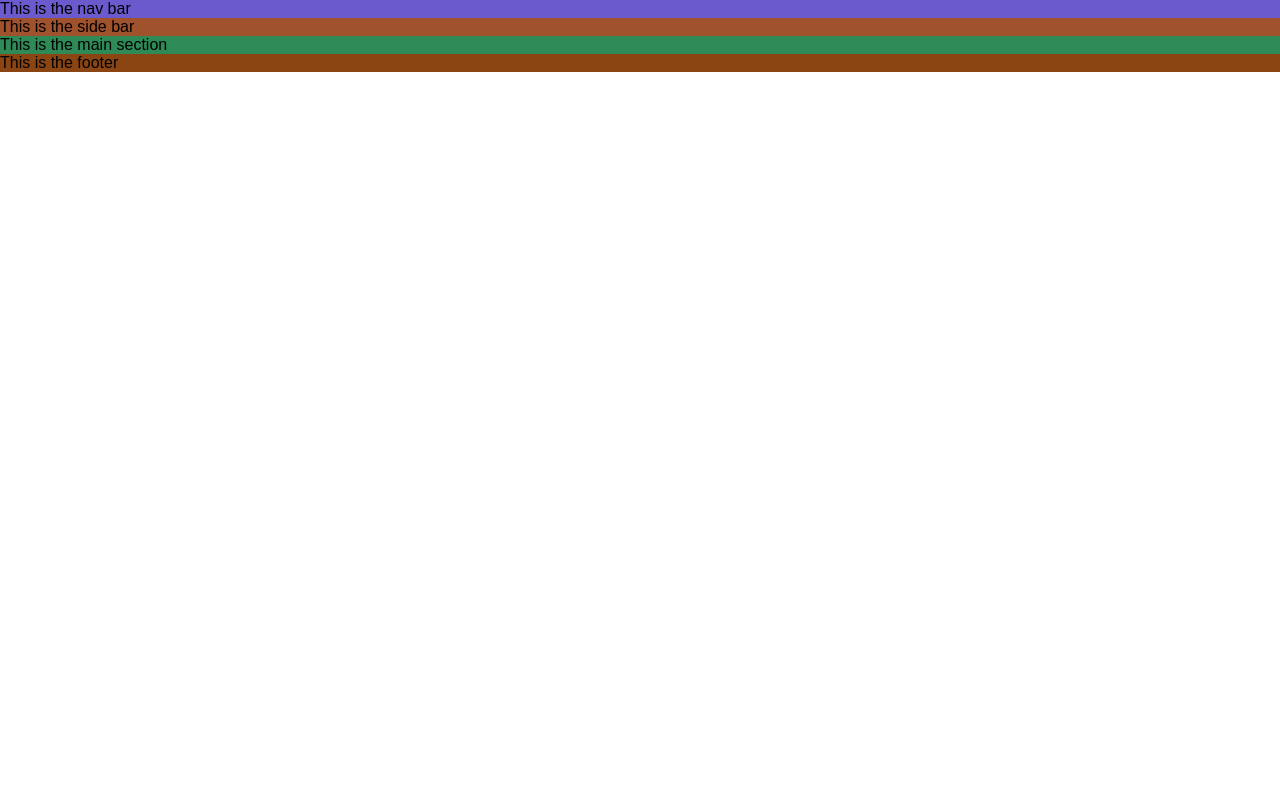
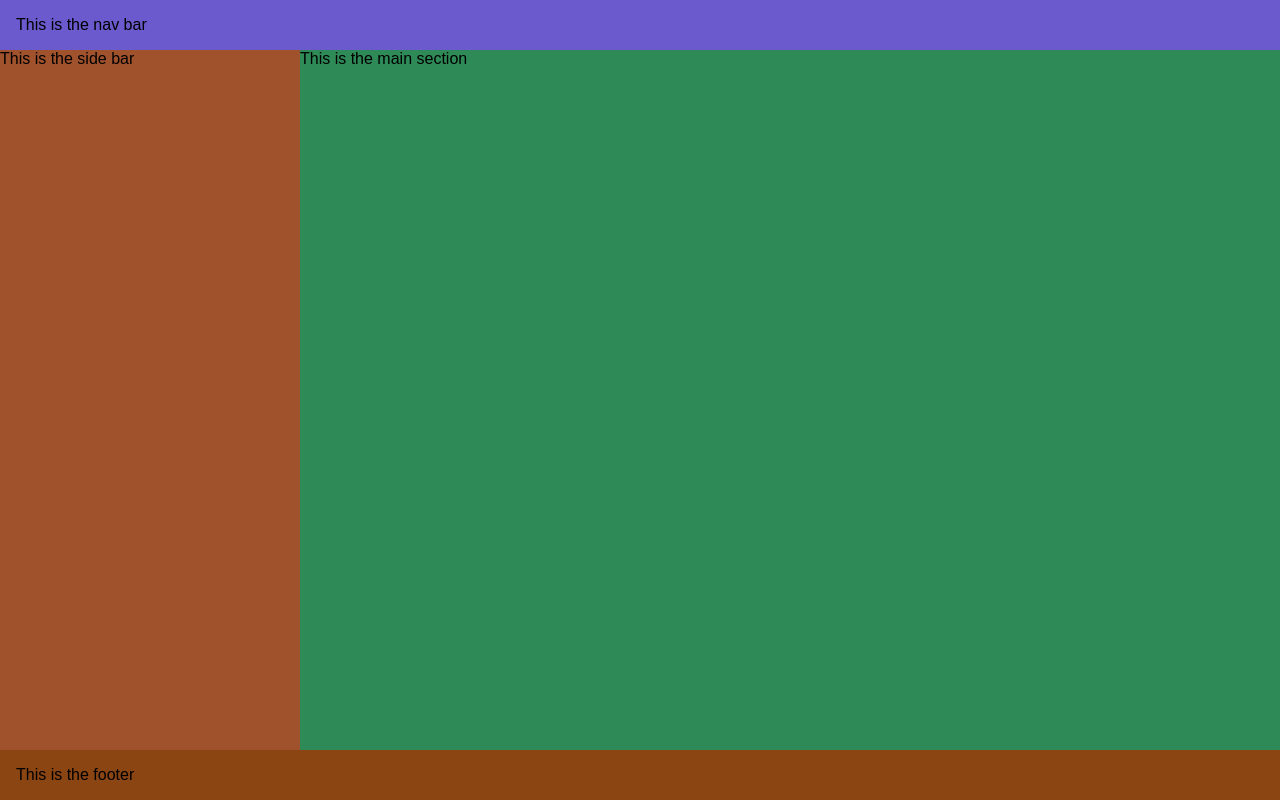
Before and after one commit to youcefabderrahim/CSS, a plain HTML site: page SideBar/index.html in a window 1280 px wide. Drawn offline with Linux system fonts and the light colour scheme.

Commit message:
Flex layout has been updated

```diff
--- a/SideBar/styles.css
+++ b/SideBar/styles.css
@@ -6,18 +6,32 @@
     font-family: "Poppins",sans-serif;
 }
 
+body {
+    min-height: 100vh;
+    display: flex;
+    flex-direction: column;
+}
+
 nav {
     background-color: slateblue;
+    padding: 1rem;
 }
 
+.main-section {
+    display: flex;
+    flex: 1;
+}
 aside {
     background-color: sienna;
+    width: 300px;
 }
 
 main {
     background-color: seagreen;
+    flex: 1;
 }
 
 footer {
     background-color: saddlebrown;
+    padding: 1rem;
 }
```
